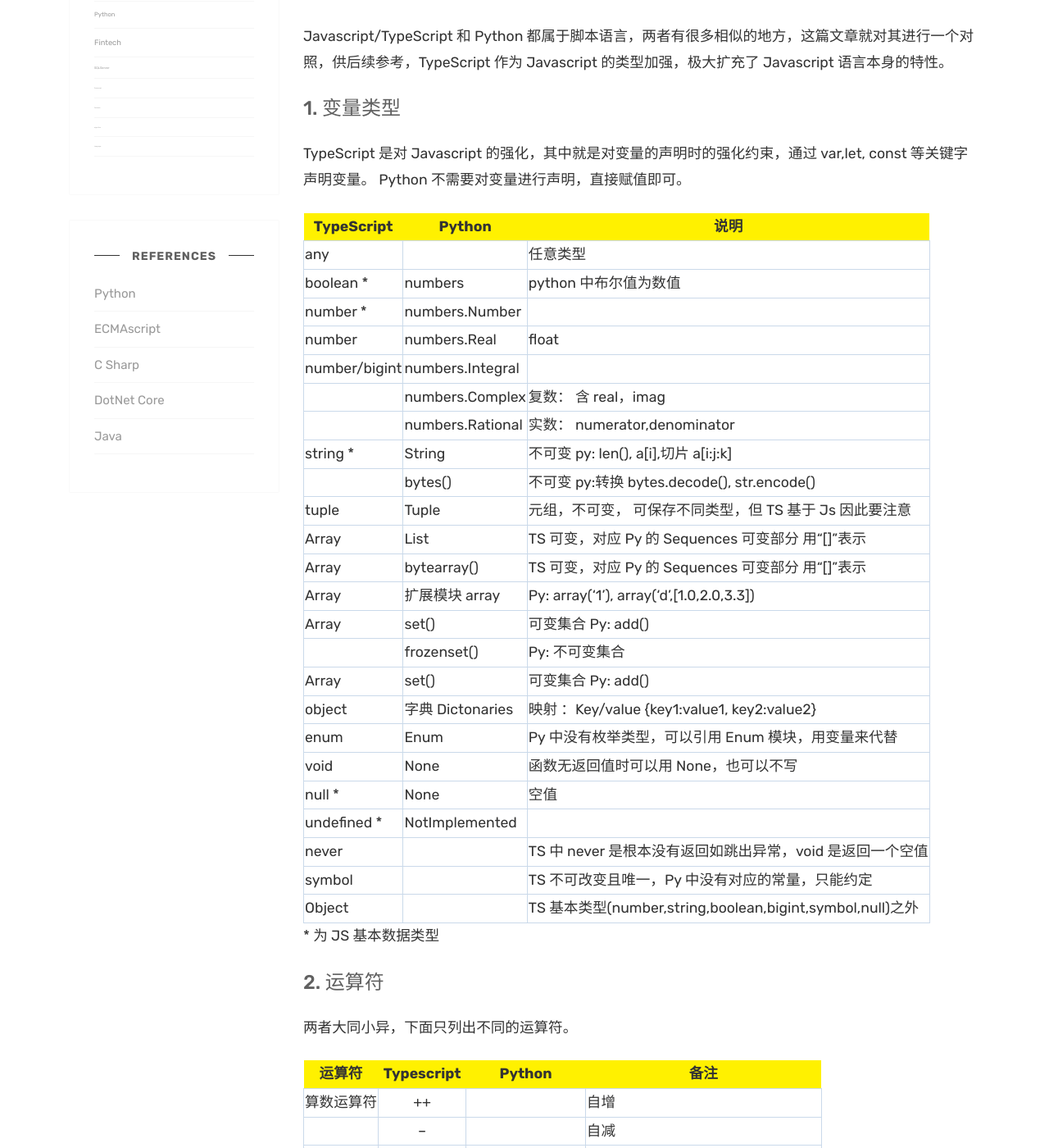
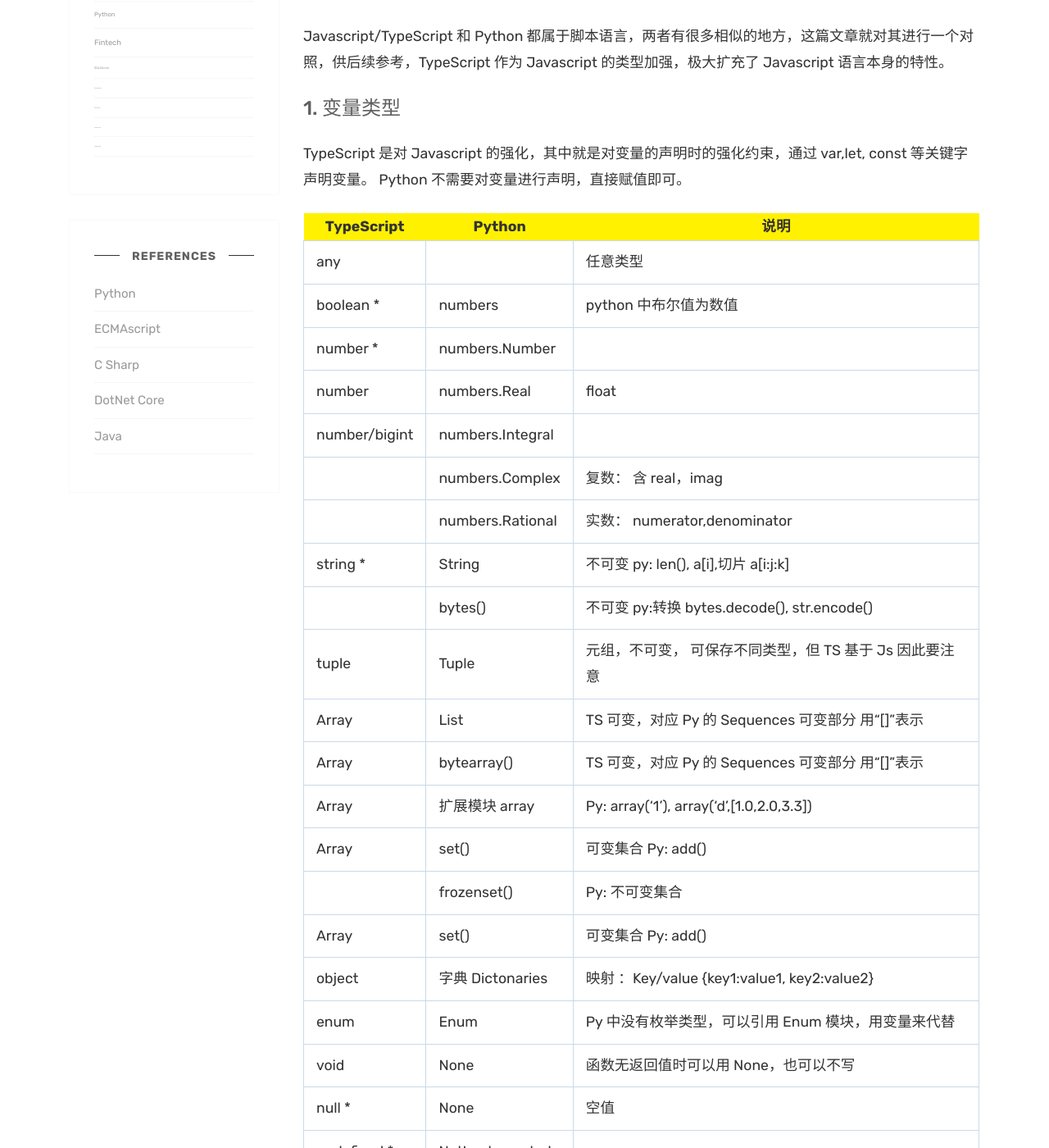
Before and after one commit to yxdt/yxdt.github.io, a Jekyll site: the page built from _posts/2020-05-21-PythonVSTypeScript.markdown, in a window 1280 px wide and 1400 px high, scrolled down 276 px. Shown: the whole window at 82% size. Built offline with Jekyll 4.4.1, drawn with Linux system fonts in a browser that asks for light colours; comment, search, counter and statistics services are not loaded.

Commit message:
css update

```diff
--- a/assets/css/custom.scss
+++ b/assets/css/custom.scss
@@ -19,8 +19,6 @@ table {
     border: 1px solid #cad9ea;
     color: #333;
     height: 1.2rem;
-    padding-left: 15;
-    padding-right: 15;
-    padding: 10;
+    padding: 10px 15px;
   }
 }
```
